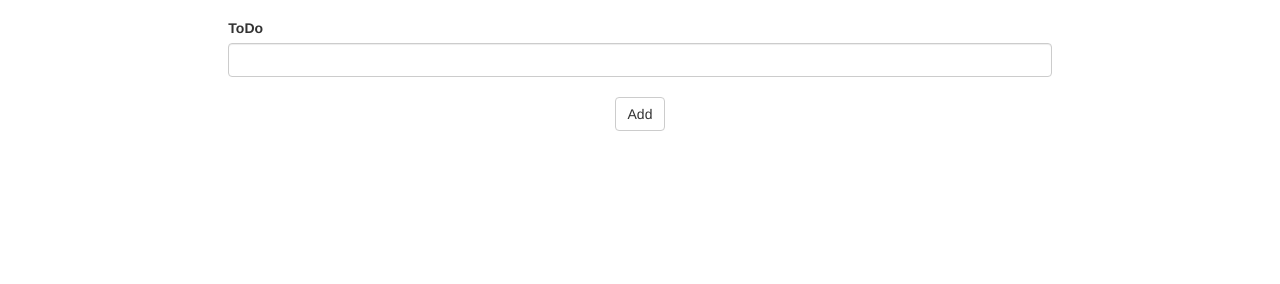
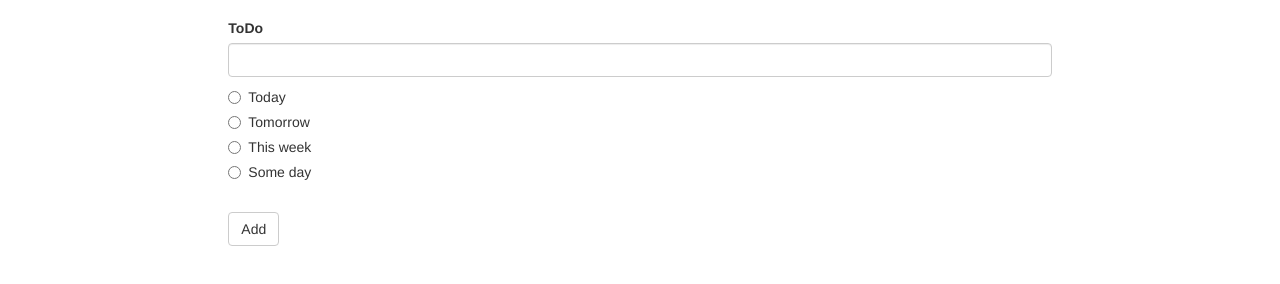
Before and after one commit to Budaa/todo, a website: page index.html in a window 1280 px wide. Shown: the part 54-338 px from the top of the page. Drawn offline with nearby package versions, Linux system fonts and the light colour scheme; no server answers.

Commit message:
Added deadline options and fixed styling

```diff
--- a/index.html
+++ b/index.html
@@ -35,9 +35,25 @@
 	  </div> -->
 	  <div class="form-group col-sm-8 col-sm-offset-2">
 	    <label for="body">ToDo</label>
+
 	    <input type="text" class="form-control" id="body" ng-model="todo.body">
+
+	    <div class="radio">
+	    	<label><input type="radio" name="until">Today</label>
+	    </div>
+	    <div class="radio">
+	    	<label><input type="radio" name="until">Tomorrow</label>
+	    </div>
+	    <div class="radio">
+	    	<label><input type="radio" name="until">This week</label>
+	    </div>
+	    <div class="radio">
+	    	<label><input type="radio" name="until">Some day</label>
+	    </div>
+
 	    <br>
-	  	<button type="submit" class="btn btn-default center-block" ng-click="createTodo(todo)">Add</button>
+
+	  	<button type="submit" class="btn btn-default" ng-click="createTodo(todo)">Add</button>
 	  </div>
 	</form>
 	<div ng-repeat="error in todoError" ng-show="todoError" class="errorIndicator">
```
Also changed, not shown: models/todo.js (+9 -3 lines).
